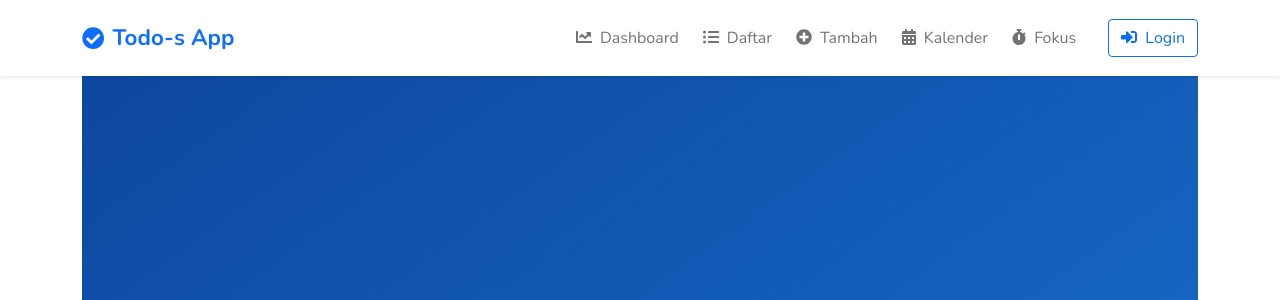
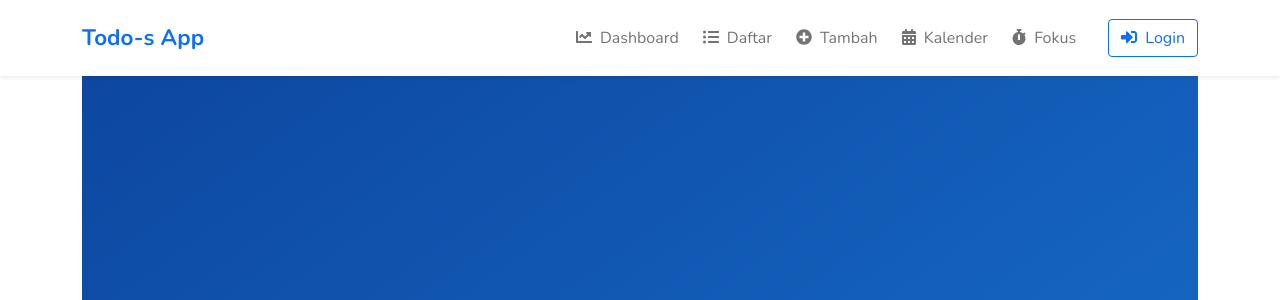
Before and after one commit to septinaaa/MyTodo-s, a Laravel app: page / in a window 1280 px wide. Shown: the top 300 px of the page. Run offline with Laravel 10, Linux system fonts and the light colour scheme; parts of the project's set-up code (start-up, migrations or seed data) failed here and were passed over.

Commit message:
Update app.blade.php

```diff
--- a/resources/views/layouts/app.blade.php
+++ b/resources/views/layouts/app.blade.php
@@ -55,8 +55,9 @@
 <nav class="navbar navbar-expand-lg navbar-light bg-white shadow-sm sticky-top py-3">
   <div class="container">
     <a class="navbar-brand fw-bold text-primary d-flex align-items-center" href="{{ url('/') }}">
-      <i class="fas fa-check-circle me-2 text-primary"></i> Todo-s App
+      Todo-s App
     </a>
+
     <button class="navbar-toggler" type="button" data-bs-toggle="collapse" data-bs-target="#navbarNav">
       <span class="navbar-toggler-icon"></span>
     </button>
```
